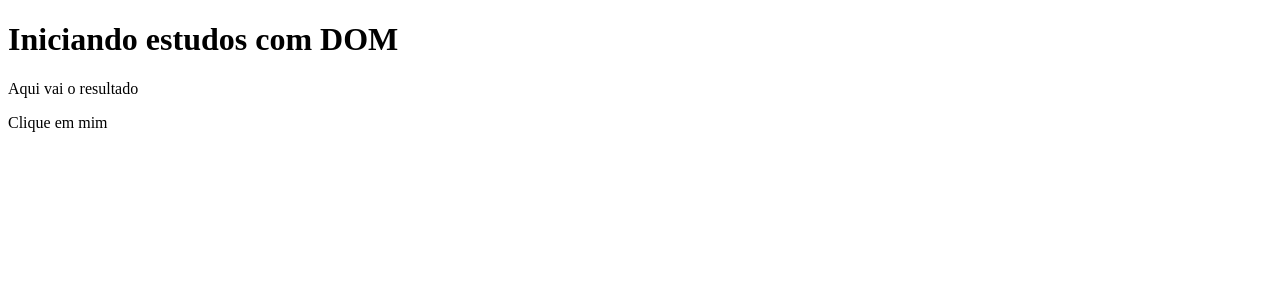
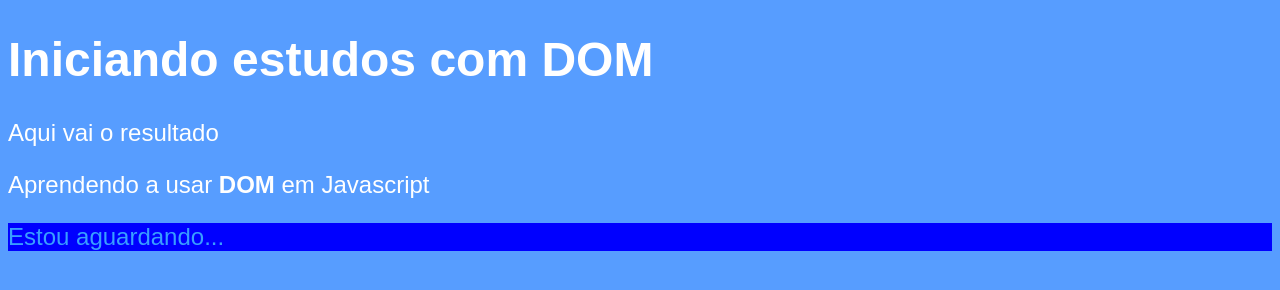
Before and after one commit to Raphaelc08/Javascript, a plain HTML site: page curso-em-video/aula-09/ex005.html in a window 1280 px wide. Drawn offline with Linux system fonts and the light colour scheme.

Commit message:
add aula-09 introduzindo ao DOM

```diff
--- a/curso-em-video/aula-09/ex005.html
+++ b/curso-em-video/aula-09/ex005.html
@@ -4,13 +4,29 @@
     <meta charset="UTF-8">
     <meta name="viewport" content="width=device-width, initial-scale=1.0">
     <title>Aprendendo DOM</title>
+
+    <style>
+        body {
+            background-color: rgb(87, 157, 255);
+            color: white;
+            font: normal 18pt Arial;
+        }
+    </style>
 </head>
 <body>
 
     <h1> Iniciando estudos com DOM </h1>
     <p> Aqui vai o resultado</p>
+    <p>Aprendendo a usar <strong>DOM</strong> em Javascript</p>
 
-    <div> Clique em mim </div>
+    <div id="msg"> Clique em mim </div>
+
+    <script>
+        var p1 = document.querySelector('div#msg')
+        p1.innerHTML = 'Estou aguardando...'
+        p1.style.background = "blue"
+        p1.style.color = "#5efa"
+    </script>
 
 </body>
 </html>
```
